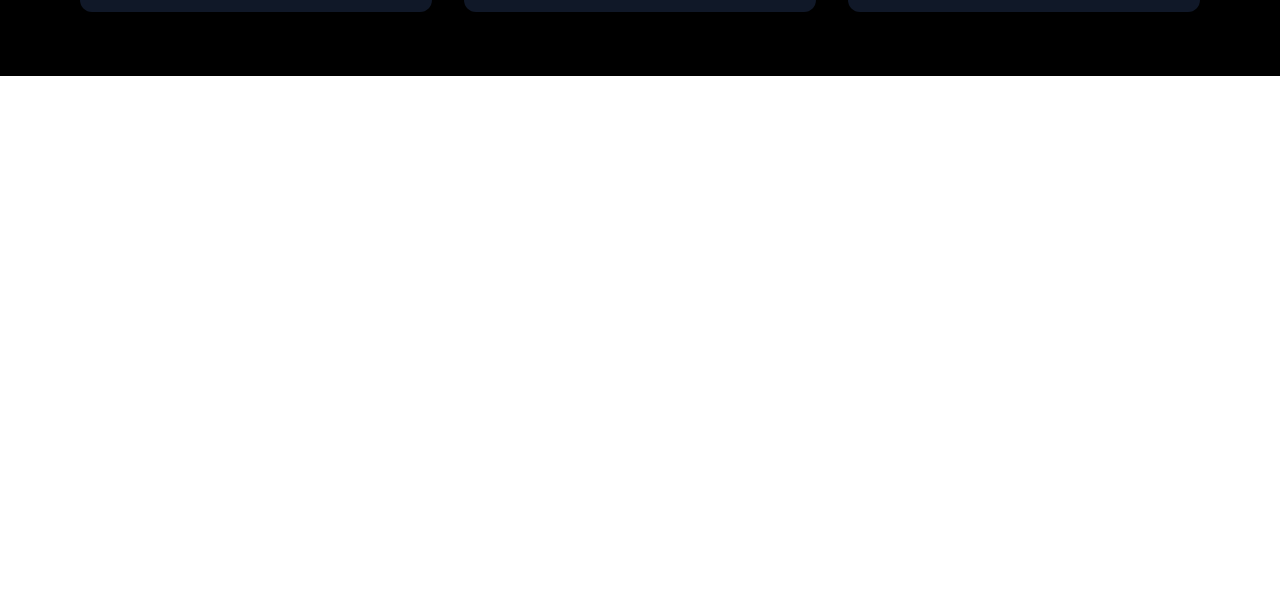
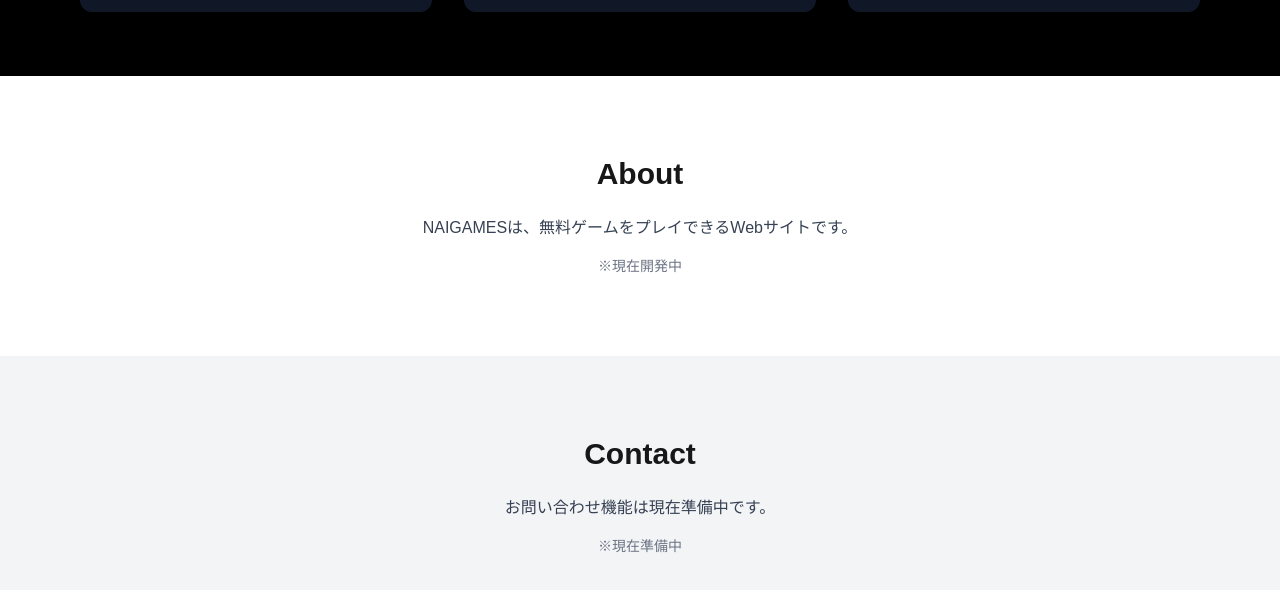
Before and after one commit to naihito/naigames, a Next.js app in the folder site/: page / in a window 1280 px wide. Shown: the part 1352-1942 px from the top of the page. Before the commit the page ends 1428 px from the top, so only its background shows below. Built offline with nearby package versions, Linux system fonts and the light colour scheme.

Commit message:
Initial designs for the About and Contact sections are complete.

```diff
--- a/site/app/page.tsx
+++ b/site/app/page.tsx
@@ -1,11 +1,15 @@
 import HeroSlider from "@/components/HeroSlider";
 import GameCollection from "@/components/GameCollection";
+import AboutSection from "@/components/AboutSection";
+import ContactSection from "@/components/ContactSection";
 
 export default function Home() {
   return (
     <>
       <HeroSlider />
       <GameCollection />
+      <AboutSection />
+      <ContactSection />
     </>
   );
 }
--- /dev/null
+++ b/site/components/AboutSection.tsx
@@ -0,0 +1,22 @@
+export default function AboutSection() {
+    return (
+        <section id="about" className="bg-white py-20">
+            <div className="mx-auto max-w-4xl px-4 text-center">
+
+                <h2 className="mb-6 text-3xl font-bold">
+                    About
+                </h2>
+
+                <p className="mb-4 text-gray-700">
+                    NAIGAMESは、無料ゲームをプレイできるWebサイトです。
+                </p>
+
+                <p className="text-gray-500 text-sm">
+                    ※現在開発中
+                </p>
+
+            </div>
+        </section>
+    );
+
+}
--- /dev/null
+++ b/site/components/ContactSection.tsx
@@ -0,0 +1,21 @@
+export default function ContactSection() {
+    return (
+        <section id="contact" className="bg-gray-100 py-20">
+            <div className="mx-auto max-w-4xl px-4 text-center">
+
+                <h2 className="mb-6 text-3xl font-bold">
+                    Contact
+                </h2>
+
+                <p className="mb-4 text-gray-700">
+                    お問い合わせ機能は現在準備中です。
+                </p>
+
+                <p className="text-gray-500 text-sm">
+                    ※現在準備中
+                </p>
+
+            </div>
+        </section>
+    );
+}
--- a/site/components/GameCollection.tsx
+++ b/site/components/GameCollection.tsx
@@ -44,7 +44,7 @@
     };
 
     return (
-        <section className="bg-black py-16">
+        <section id="games" className="bg-black py-16">
             <div className="mx-auto max-w-6xl px-4">
 
                 {/* セクションタイトル */}
--- a/site/components/Header.tsx
+++ b/site/components/Header.tsx
@@ -24,9 +24,9 @@
                 {/* メニュー */}
                 <nav className="mt-2 flex justify-center gap-6 text-lg font-midium text-gray-700 md:mt-0 md:justify-end">
                     <Link href="/" className="hover:text-black">Home</Link>
-                    <Link href="/games" className="hover:text-black">Games</Link>
-                    <Link href="/about" className="hover:text-black">About</Link>
-                    <Link href="/contact" className="hover:text-black">Contact</Link>
+                    <Link href="#games" className="hover:text-black">Games</Link>
+                    <Link href="#about" className="hover:text-black">About</Link>
+                    <Link href="#contact" className="hover:text-black">Contact</Link>
                 </nav>
 
             </div>
```
